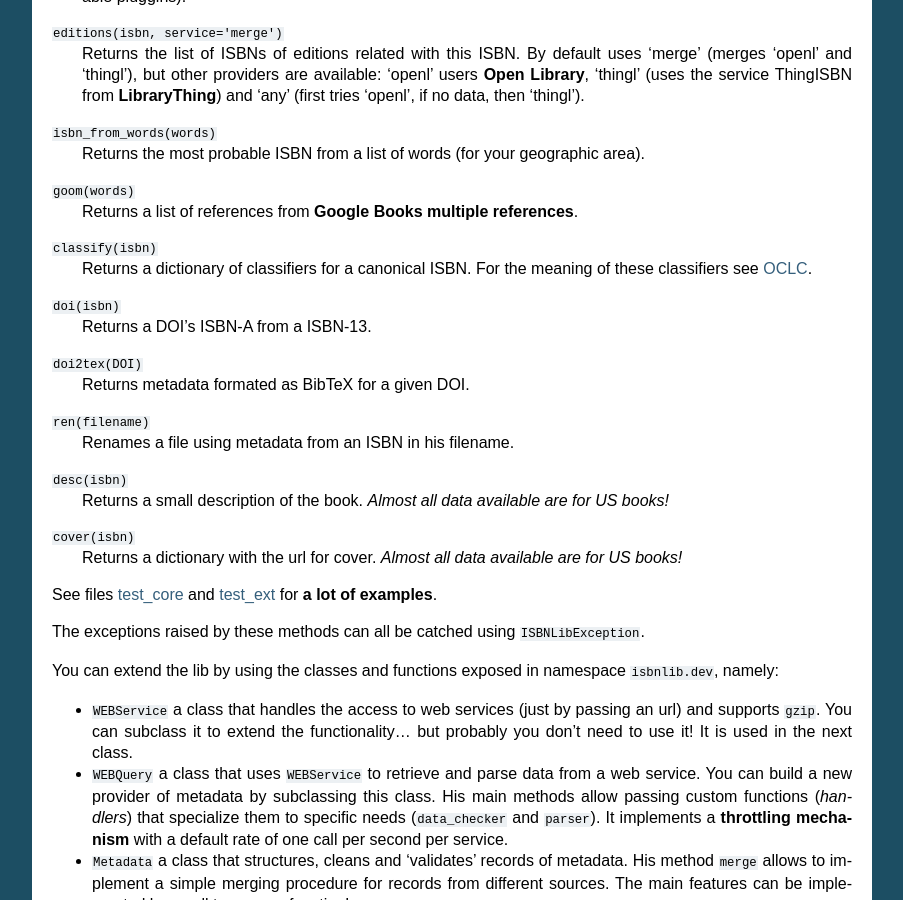
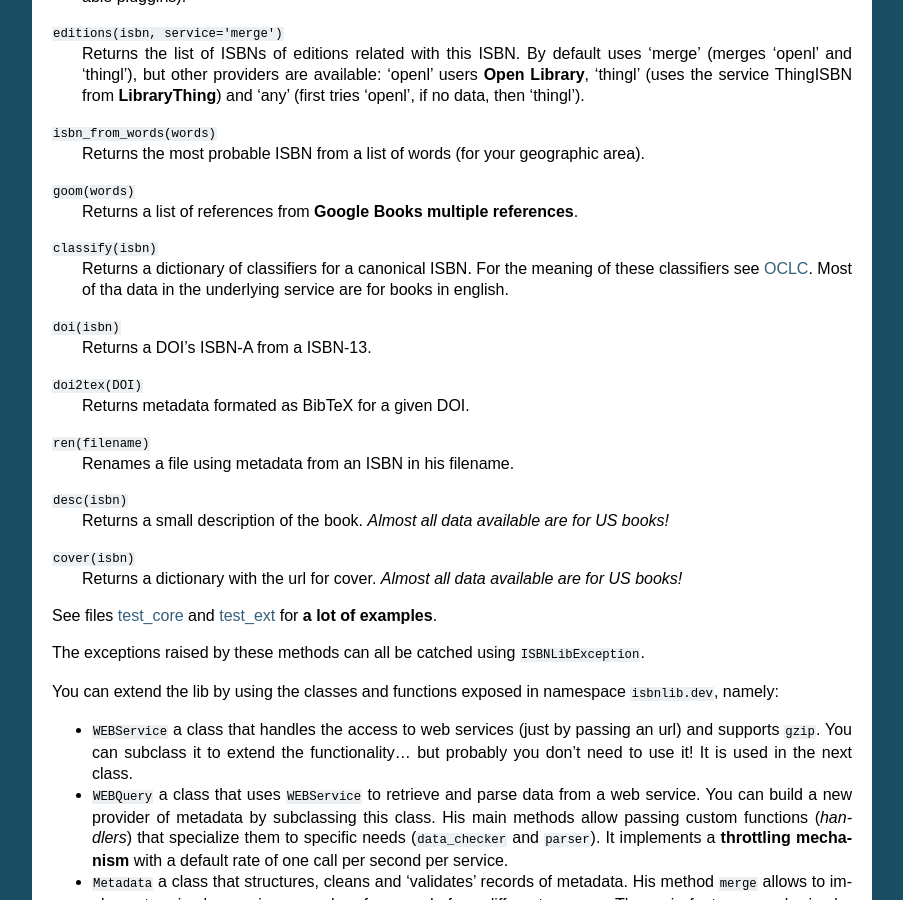
Before and after one commit to rysto3/isbnlib, a Sphinx documentation site: the page built from docs/devs.rst, in a window 1280 px wide and 900 px high, scrolled down 1521 px. Shown: the whole window, without its empty margins (198-1101 px from the left). Built offline with Sphinx 7.4.7, drawn with Linux system fonts in a browser that asks for light colours.

Commit message:
add 'classify' (oclc.org)

```diff
--- a/README.rst
+++ b/README.rst
@@ -146,6 +146,7 @@ Main Functions
 
 ``classify(isbn)``
     Returns a dictionary of classifiers for a canonical ISBN. For the meaning of these classifiers see OCLC_.
+    Most of tha data in the underlying service are for books in english.
 
 ``doi(isbn)``
     Returns a DOI's ISBN-A from a ISBN-13.
--- a/docs/devs.rst
+++ b/docs/devs.rst
@@ -96,6 +96,7 @@ In the namespace ``isbnlib`` you have access to the core methods:
 
 ``classify(isbn)``
     Returns a dictionary of classifiers for a canonical ISBN. For the meaning of these classifiers see OCLC_.
+    Most of tha data in the underlying service are for books in english.
 
 ``doi(isbn)``
   Returns a DOI's ISBN-A from a ISBN-13.
```
